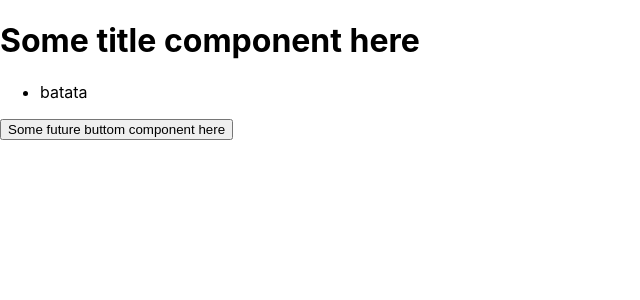
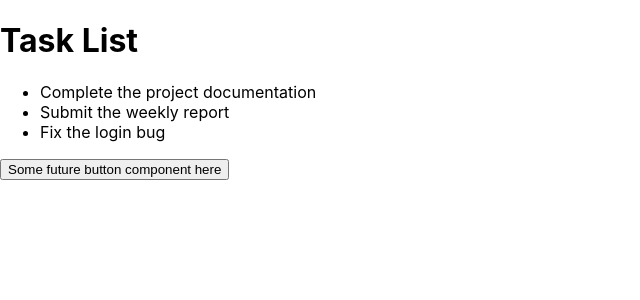
Before and after one commit to fabiodbf/monorepo-crud-mongo, a React (Create React App) app in the folder WebApp/tasks/: page / in a window 1280 px wide. Shown: the top 300 px of the page, without its empty margins (0-640 px from the left). Built offline with nearby package versions, Linux system fonts and the light colour scheme.

Commit message:
Changing component to fetch tasks from API

```diff
--- a/WebApp/tasks/src/components/container.jsx
+++ b/WebApp/tasks/src/components/container.jsx
@@ -1,12 +1,24 @@
-import React from "react";
+import React, { useEffect, useState } from "react";
 import List from "./list";
+import { fetchTasks } from "../services/api";
 
 function Container() {
+  const [tasks, setTasks] = useState([]);
+
+  useEffect(() => {
+    const loadTasks = async () => {
+      const fetchedTasks = await fetchTasks();
+      setTasks(fetchedTasks);
+    };
+
+    loadTasks();
+  }, []);
+
   return (
     <div>
-      <h1>Some title component here</h1>
-      <List list={["batata"]} />
-      <button>Some future buttom component here</button>
+      <h1>Task List</h1>
+      <List list={tasks.map((task) => task.text)} />
+      <button>Some future button component here</button>
     </div>
   );
 }
```
